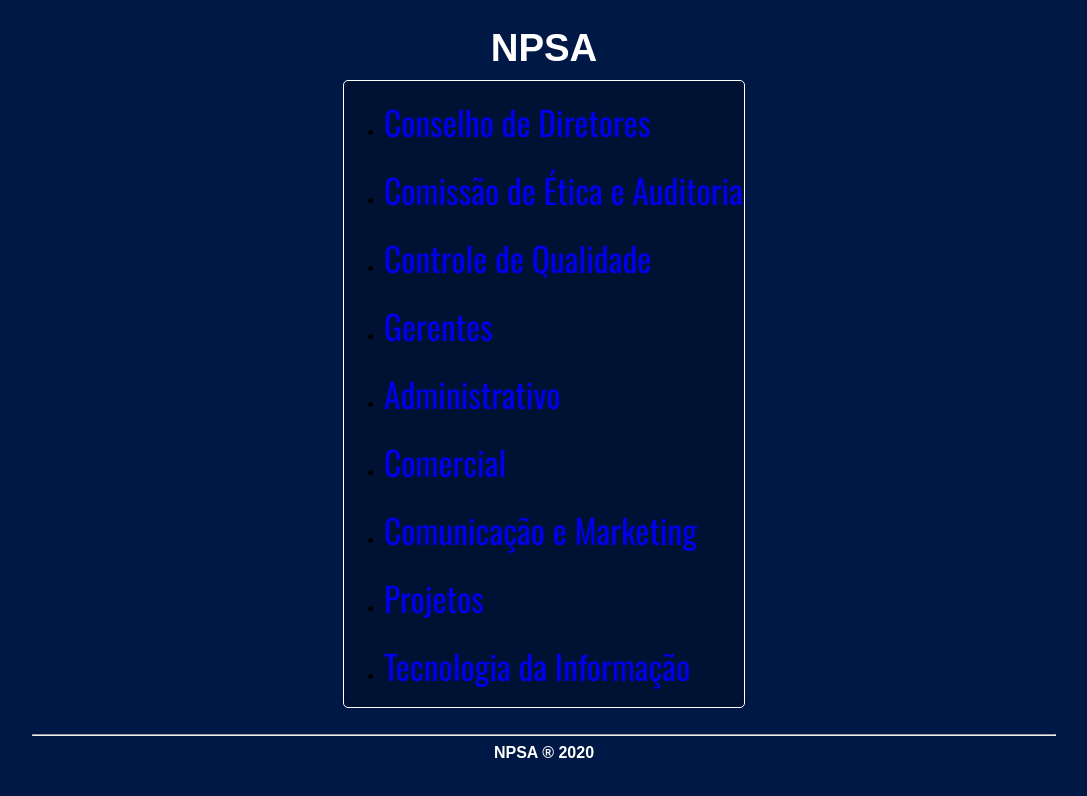
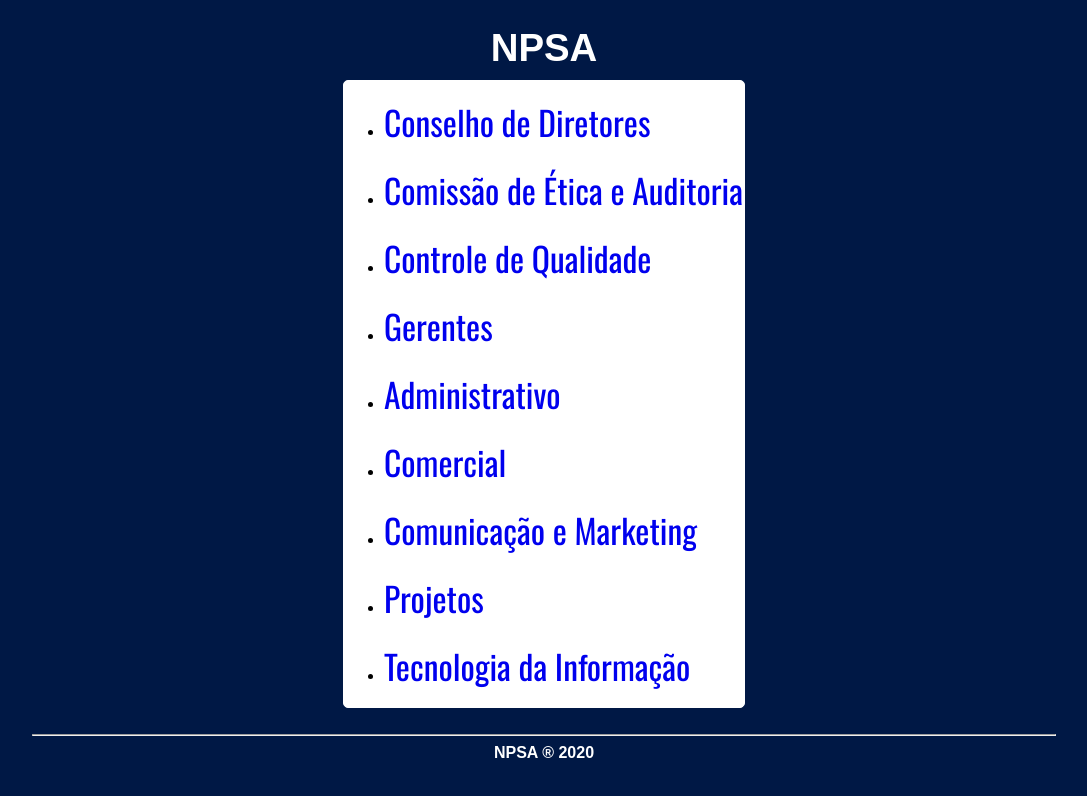
Before and after one commit to iagogoliveira/iagogoliveira.github.io, a plain HTML site: page index.html in a window 1280 px wide. Shown: the whole page, without its empty margins (96-1183 px from the left). Drawn offline with nearby package versions, Linux system fonts and the light colour scheme.

Commit message:
site danilo

```diff
--- a/estilo.css
+++ b/estilo.css
@@ -33,7 +33,7 @@ nav {
     font-family: Arial, Helvetica, sans-serif;
     border: 1px solid rgb(255, 255, 255);
     border-radius: 5px;
-    background-color: rgb(0,18,51);
+    background-color: rgb(255, 255, 255);
     text-align: left;
 }
 
```
